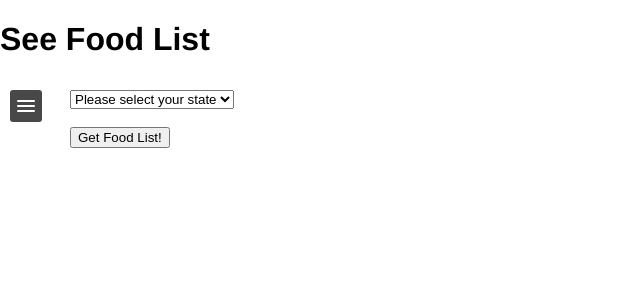
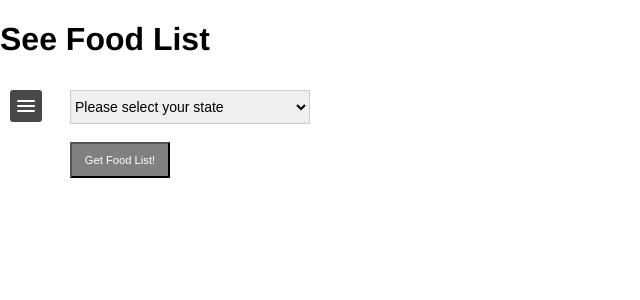
Before and after one commit to kianahui/wic_finder, a PHP site: page /foodlist.php in a window 1280 px wide. Shown: the top 300 px of the page, without its empty margins (0-640 px from the left). Run offline with PHP 8.4, Linux system fonts and the light colour scheme; data that the repository does not hold is empty; some libraries are stand-ins or nearby versions.

Commit message:
Updated css to style dropdown menus/submit button

```diff
--- a/style.css
+++ b/style.css
@@ -103,3 +103,25 @@ body, html {
 .main-content #sidebar-toggle .bar:last-child{
      margin-bottom: 0;
 }
+
+select {
+width: 240px;
+   height: 34px;
+   overflow: hidden;
+   border: 1px solid #ccc;
+   font-size: 14px;
+}
+
+input[type=submit] {
+    width: 100px;
+    float: left;
+    color:white;
+    font-size:70%;
+    padding:10px;
+    background-color:gray;
+    border-bottom:2px solid black;
+    cursor:pointer;
+}
+input[type=submit]:hover {
+    background-color:black;
+}
```
